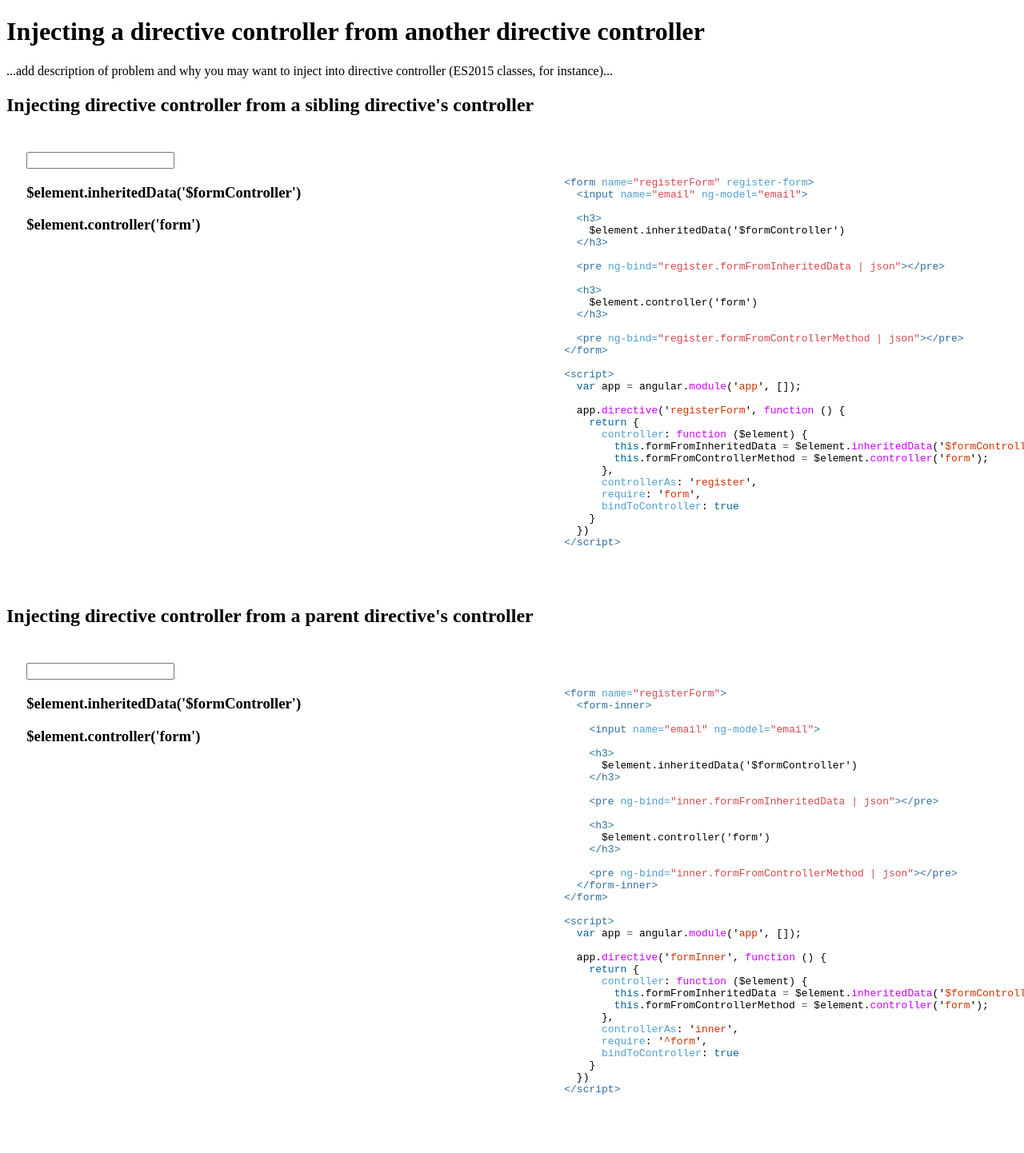
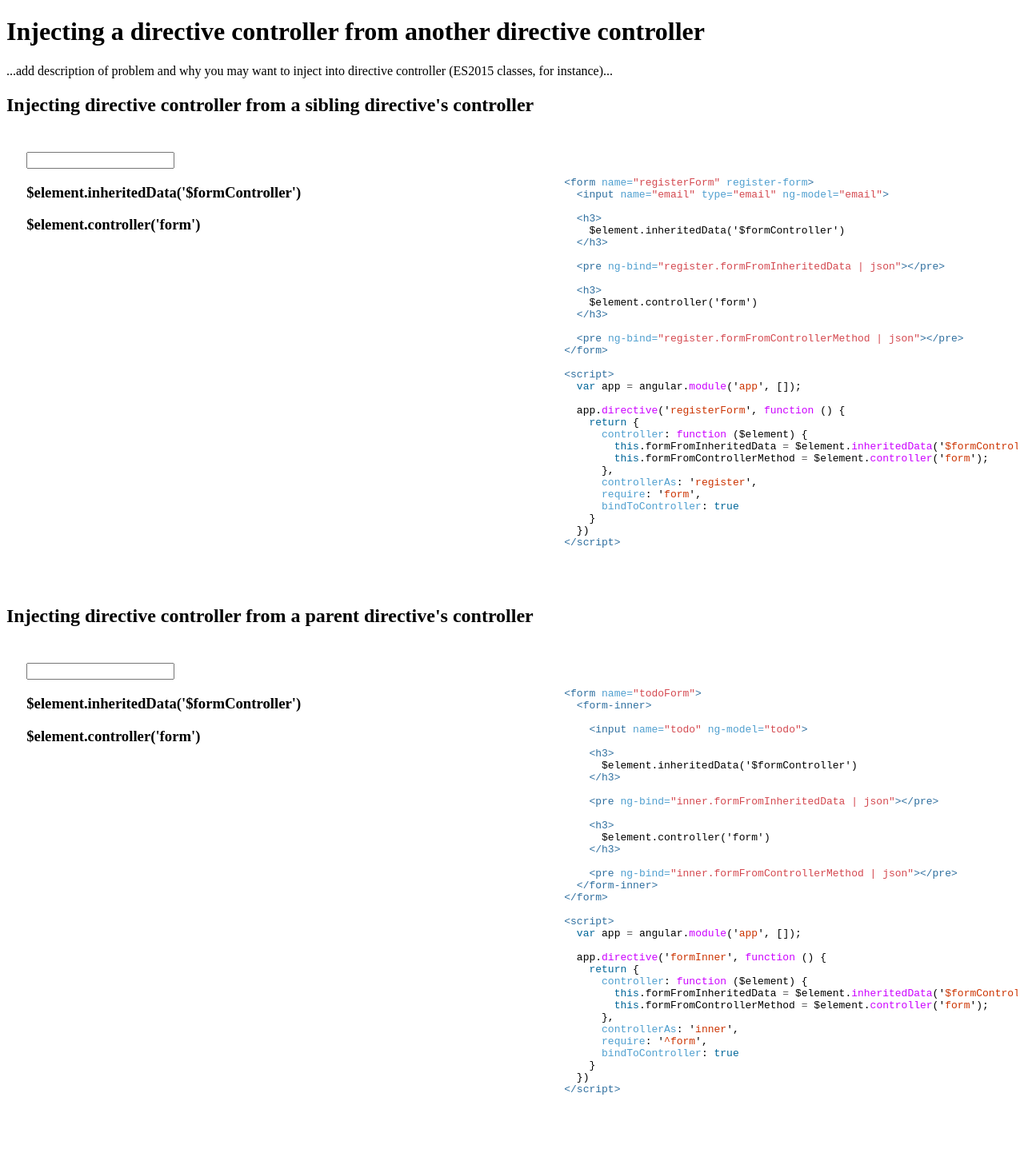
Before and after one commit to karlhorky/frontend-tricks, a Jekyll site: the page built from angular-1-inject-required-directive-controller-into-directive-controller/index.html, in a window 1280 px wide. Shown: the whole page at 80% size. Built offline with Jekyll 4.4.1, drawn with Linux system fonts in a browser that asks for light colours; nearby versions of some CDN libraries.

Commit message:
Change name of forms, add scroll for overflow

```diff
--- a/angular-1-inject-required-directive-controller-into-directive-controller/index.html
+++ b/angular-1-inject-required-directive-controller-into-directive-controller/index.html
@@ -4,6 +4,8 @@
 ---
 
 <style>
+  section { overflow: auto; }
+
   @media (min-width: 768px) {
     section { width: 46%; padding: 2%; float: left; }
   }
@@ -26,7 +28,7 @@
 
 {% capture code %}
 <form name="registerForm" register-form>
-  <input name="email" ng-model="email">
+  <input name="email" type="email" ng-model="email">
 
   <h3>
     $element.inheritedData('$formController')
@@ -74,10 +76,10 @@
 </h2>
 
 {% capture code %}
-<form name="registerForm">
+<form name="todoForm">
   <form-inner>
 
-    <input name="email" ng-model="email">
+    <input name="todo" ng-model="todo">
 
     <h3>
       $element.inheritedData('$formController')
```
